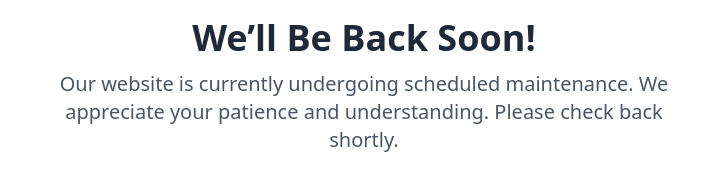
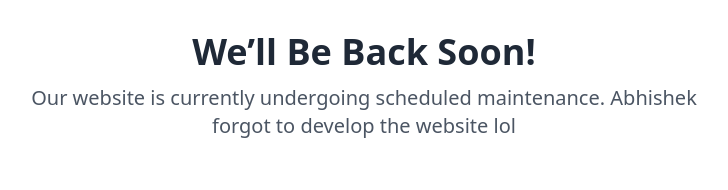
Before and after one commit to iamabhishekagarwal/Job_searcher, a React (Vite) app in the folder client/: page / in a window 1280 px wide. Shown: the part 470-660 px from the top of the page, without its empty margins (276-1004 px from the left). Built offline with nearby package versions, Linux system fonts and the light colour scheme; no server answers; grey boxes are pictures that could not be loaded; the HTML template or start-up script is replaced by a standard one; what recoil-persist would draw is missing.

Commit message:
Fe changes

```diff
--- a/client/src/Pages/Maintenance.jsx
+++ b/client/src/Pages/Maintenance.jsx
@@ -13,7 +13,7 @@ function Maintenance() {
         We’ll Be Back Soon!
       </h1>
       <p className="text-base sm:text-lg lg:text-xl text-gray-600 max-w-2xl">
-        Our website is currently undergoing scheduled maintenance. We appreciate your patience and understanding. Please check back shortly.
+        Our website is currently undergoing scheduled maintenance. Abhishek forgot to develop the website lol
       </p>
     </div>
   );
```
